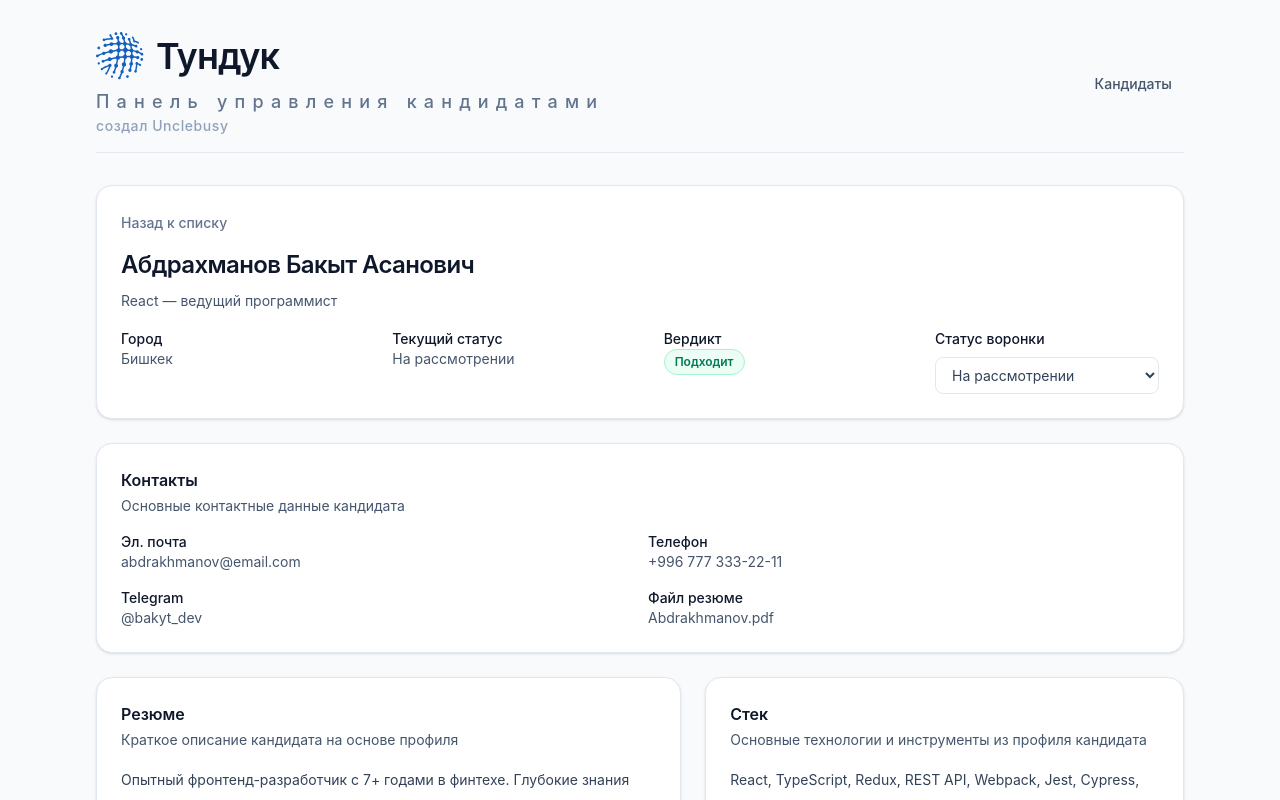
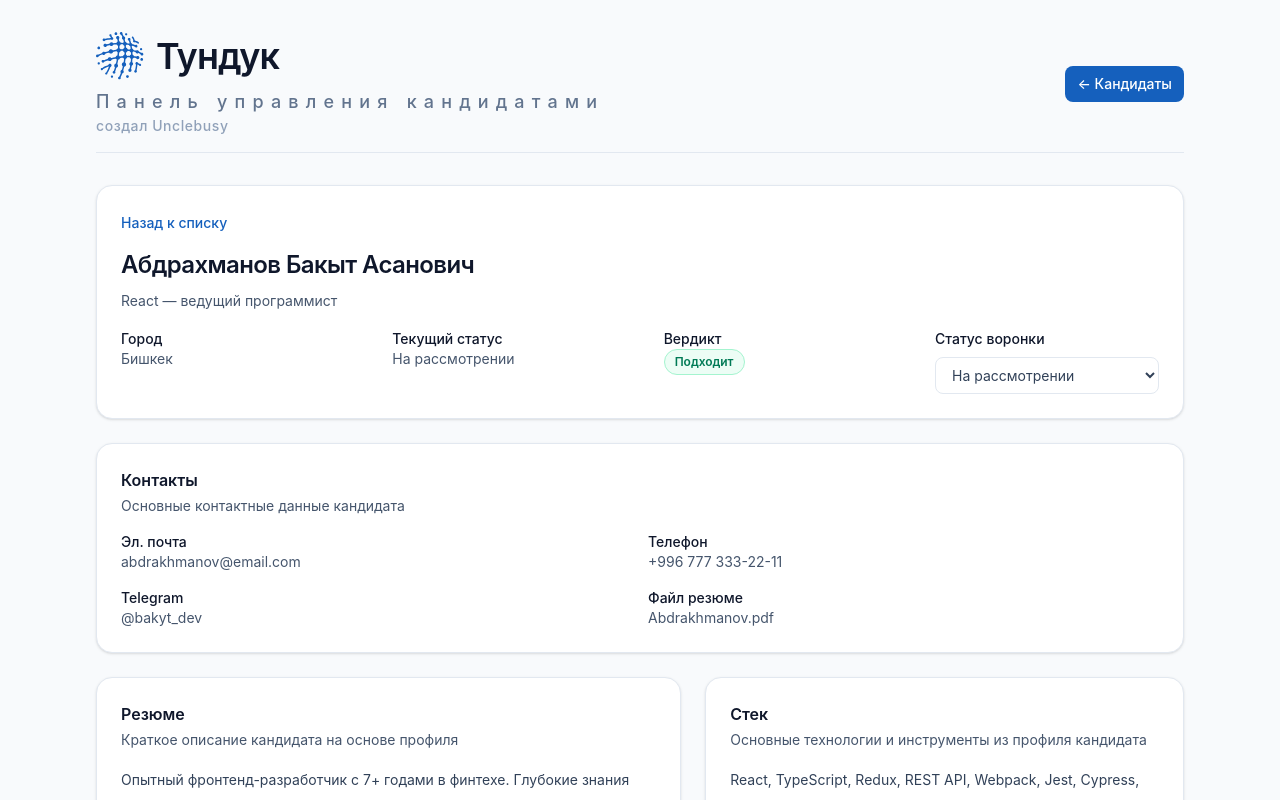
Before and after one commit to unclebusy/tunduk_dashboard, a React (Vite) app: page /candidate/abdrakhmanov in a window 1280 px wide. Shown: the top 800 px of the page. Built offline with nearby package versions, Linux system fonts and the light colour scheme.

Commit message:
Improve candidate list return navigation and header branding

```diff
--- a/src/App.tsx
+++ b/src/App.tsx
@@ -1,8 +1,17 @@
 import './styles.css';
-import { NavLink, Outlet } from 'react-router';
+import { Link, Outlet, useLocation } from 'react-router';
 import logo from './assets/logo.svg';
 
 function App() {
+  const { pathname, search } = useLocation();
+  const isCandidateDetailPage = pathname.startsWith('/candidate/');
+  const isCandidatesSectionActive =
+    pathname === '/candidates' || isCandidateDetailPage;
+  const candidatesLink = {
+    pathname: '/candidates',
+    search,
+  };
+
   return (
     <div className="min-h-screen bg-[--color-page] text-slate-900">
       <div className="mx-auto flex min-h-screen max-w-6xl flex-col px-6 py-8 lg:px-8">
@@ -27,19 +36,17 @@ function App() {
           </div>
 
           <nav className="flex items-center gap-2 self-start sm:self-auto">
-            <NavLink
-              to="/candidates"
-              className={({ isActive }) =>
-                [
-                  'rounded-lg px-3 py-2 text-sm font-medium transition-colors',
-                  isActive
-                    ? 'bg-slate-900 text-white'
-                    : 'text-slate-600 hover:bg-slate-100 hover:text-slate-900',
-                ].join(' ')
-              }
+            <Link
+              to={candidatesLink}
+              className={[
+                'rounded-lg px-3 py-2 text-sm font-medium transition-colors',
+                isCandidatesSectionActive
+                  ? 'bg-[#1560BD] text-white'
+                  : 'text-slate-600 hover:bg-[#1560BD]/10 hover:text-[#1560BD]',
+              ].join(' ')}
             >
-              Кандидаты
-            </NavLink>
+              {isCandidateDetailPage ? '← Кандидаты' : 'Кандидаты'}
+            </Link>
           </nav>
         </header>
 
--- a/src/components/CandidateCard.tsx
+++ b/src/components/CandidateCard.tsx
@@ -58,7 +58,7 @@ function CandidateCard({ candidate }: CandidateCardProps) {
         <div className="shrink-0">
           <Link
             to={candidateDetailPath}
-            className="inline-flex rounded-lg border border-slate-200 px-3 py-2 font-medium text-slate-700 transition-colors hover:bg-slate-100 hover:text-slate-900"
+            className="inline-flex rounded-lg border border-[#1560BD]/20 px-3 py-2 font-medium text-[#1560BD] transition-colors hover:bg-[#1560BD]/10 hover:text-[#0f4a92]"
           >
             Подробнее
           </Link>
--- a/src/components/CandidateDetailHeader.tsx
+++ b/src/components/CandidateDetailHeader.tsx
@@ -34,7 +34,7 @@ function CandidateDetailHeader({
       <div className="space-y-4">
         <Link
           to={backTo}
-          className="inline-flex text-sm font-medium text-slate-500 transition-colors hover:text-slate-900"
+          className="inline-flex text-sm font-medium text-[#1560BD] transition-colors hover:text-[#0f4a92]"
         >
           Назад к списку
         </Link>
@@ -84,7 +84,7 @@ function CandidateDetailHeader({
                 onChange={(event) =>
                   onStatusChange(event.target.value as CandidateWorkflowStatus)
                 }
-                className="block w-full rounded-lg border border-slate-200 bg-white px-3 py-2 text-sm text-slate-700 outline-none transition-colors focus:border-slate-400 disabled:cursor-not-allowed disabled:bg-slate-50"
+                className="block w-full rounded-lg border border-slate-200 bg-white px-3 py-2 text-sm text-slate-700 outline-none transition-colors focus:border-[#1560BD] disabled:cursor-not-allowed disabled:bg-slate-50"
               >
                 {workflowStatusOptions.map((option) => (
                   <option key={option.value} value={option.value}>
--- a/src/pages/CandidatesListPage.tsx
+++ b/src/pages/CandidatesListPage.tsx
@@ -135,7 +135,7 @@ function CandidatesListPage() {
           <button
             type="button"
             onClick={() => setReloadKey((currentValue) => currentValue + 1)}
-            className="inline-flex rounded-lg bg-slate-900 px-4 py-2 text-sm font-medium text-white transition-colors hover:bg-slate-700"
+            className="inline-flex rounded-lg bg-[#1560BD] px-4 py-2 text-sm font-medium text-white transition-colors hover:bg-[#0f4a92]"
           >
             Повторить
           </button>
@@ -168,7 +168,7 @@ function CandidatesListPage() {
                 value={searchInputValue}
                 onChange={(event) => setSearchInputValue(event.target.value)}
                 placeholder="Введите полное имя"
-                className="block w-full rounded-lg border border-slate-200 bg-white px-3 py-2 text-sm text-slate-700 outline-none transition-colors focus:border-slate-400"
+                className="block w-full rounded-lg border border-slate-200 bg-white px-3 py-2 text-sm text-slate-700 outline-none transition-colors focus:border-[#1560BD]"
               />
             </label>
 
@@ -185,7 +185,7 @@ function CandidatesListPage() {
                       : undefined,
                   )
                 }
-                className="block w-full rounded-lg border border-slate-200 bg-white px-3 py-2 text-sm text-slate-700 outline-none transition-colors focus:border-slate-400"
+                className="block w-full rounded-lg border border-slate-200 bg-white px-3 py-2 text-sm text-slate-700 outline-none transition-colors focus:border-[#1560BD]"
               >
                 {verdictOptions.map((option) => (
                   <option key={option.value ?? 'all'} value={option.value ?? ''}>
@@ -208,7 +208,7 @@ function CandidatesListPage() {
                       : undefined,
                   )
                 }
-                className="block w-full rounded-lg border border-slate-200 bg-white px-3 py-2 text-sm text-slate-700 outline-none transition-colors focus:border-slate-400"
+                className="block w-full rounded-lg border border-slate-200 bg-white px-3 py-2 text-sm text-slate-700 outline-none transition-colors focus:border-[#1560BD]"
               >
                 {sortOptions.map((option) => (
                   <option key={option.value ?? 'default'} value={option.value ?? ''}>
@@ -245,7 +245,7 @@ function CandidatesListPage() {
                 type="button"
                 onClick={() => handlePageChange(currentPage - 1)}
                 disabled={currentPage === 1}
-                className="rounded-lg border border-slate-200 px-3 py-2 text-sm font-medium text-slate-700 transition-colors hover:bg-slate-100 hover:text-slate-900 disabled:cursor-not-allowed disabled:opacity-50"
+                className="rounded-lg border border-[#1560BD]/20 px-3 py-2 text-sm font-medium text-[#1560BD] transition-colors hover:bg-[#1560BD]/10 hover:text-[#0f4a92] disabled:cursor-not-allowed disabled:opacity-50"
               >
                 Назад
               </button>
@@ -254,7 +254,7 @@ function CandidatesListPage() {
                 type="button"
                 onClick={() => handlePageChange(currentPage + 1)}
                 disabled={currentPage === totalPages}
-                className="rounded-lg border border-slate-200 px-3 py-2 text-sm font-medium text-slate-700 transition-colors hover:bg-slate-100 hover:text-slate-900 disabled:cursor-not-allowed disabled:opacity-50"
+                className="rounded-lg border border-[#1560BD]/20 px-3 py-2 text-sm font-medium text-[#1560BD] transition-colors hover:bg-[#1560BD]/10 hover:text-[#0f4a92] disabled:cursor-not-allowed disabled:opacity-50"
               >
                 Далее
               </button>
```
